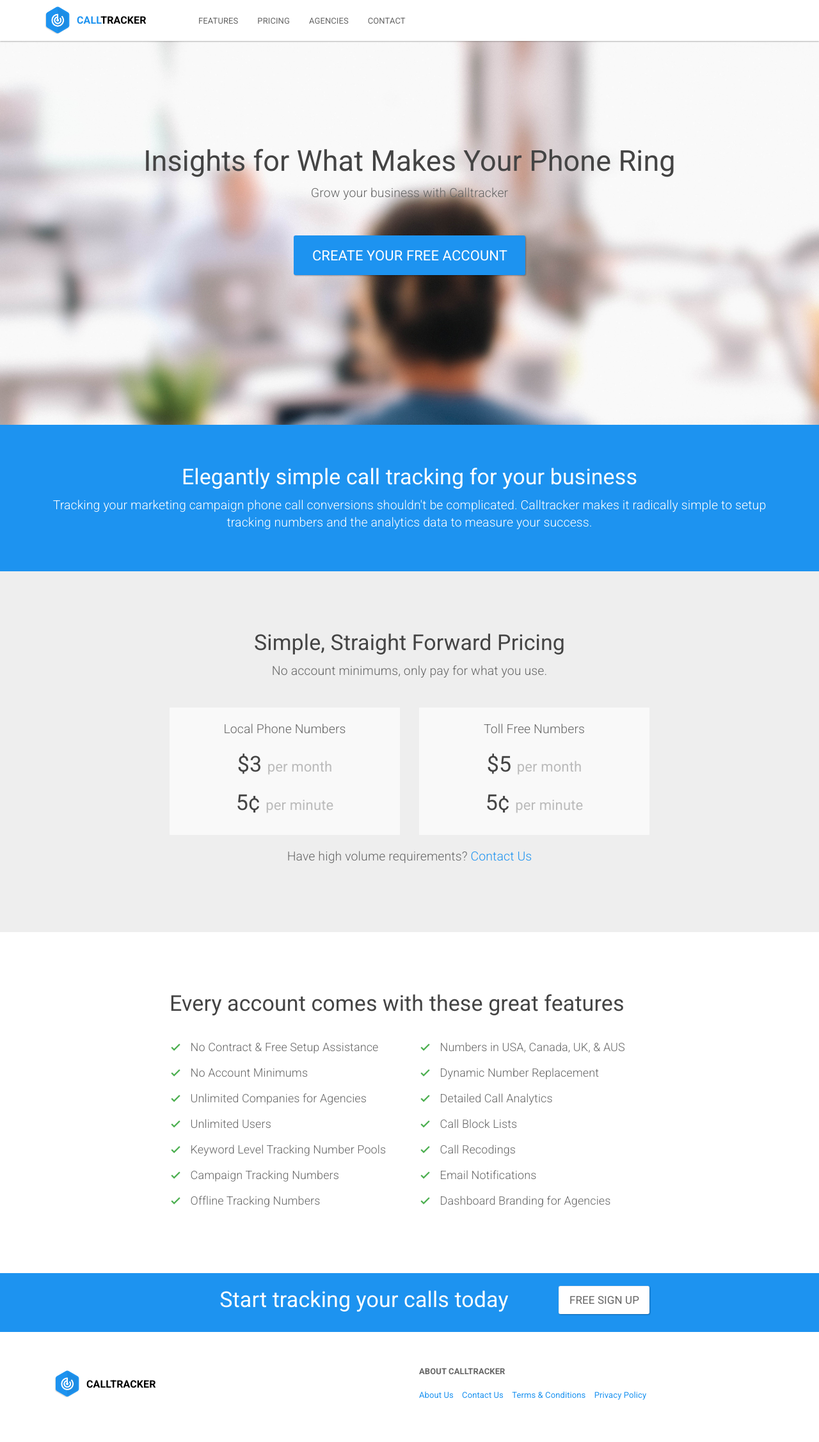
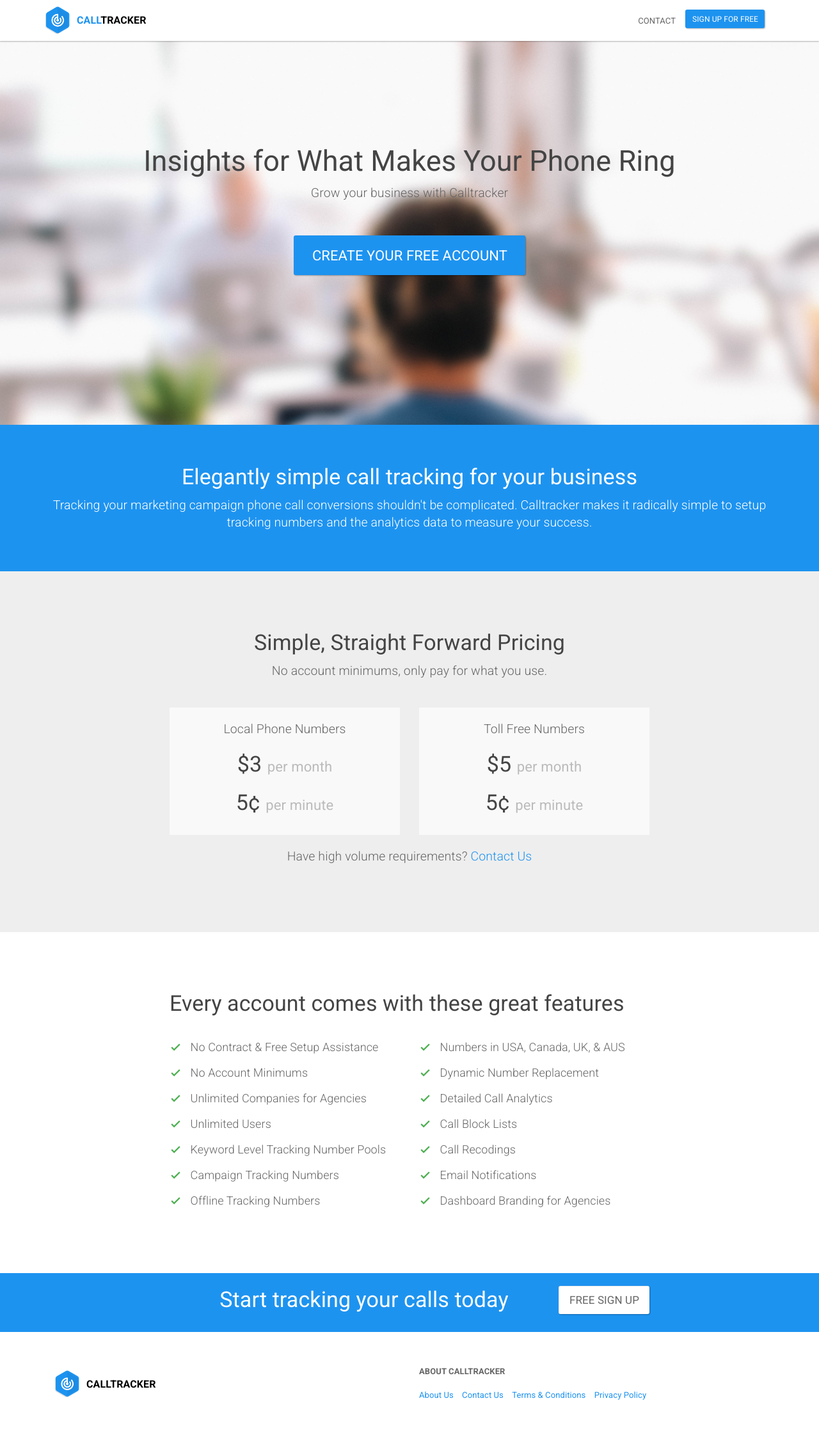
Before and after one commit to sumonst21/calltrackerio-site, a Jekyll site: the page built from index.html, in a window 1280 px wide. Shown: the whole page at 64% size. Built offline with Jekyll 4.4.1, drawn with Linux system fonts in a browser that asks for light colours.

Commit message:
working on the header

```diff
--- a/_includes/header.html
+++ b/_includes/header.html
@@ -12,13 +12,14 @@
         <p class="p-t-10"><span>Call</span>Tracker</p>
       </a>
     </div>
-    <div id="navbar" class="collapse navbar-collapse">
+    <div id="navbar" class="collapse navbar-collapse pull-right">
       <ul class="nav navbar-nav">
-        <li><a href="#">Features</a></li>
-        <li ><a href="#">Pricing</a></li>
-        <li><a href="#">Agencies</a></li>
-        <li><a href="#">Contact</a></li>
+        <li><a href="contact.html">Contact</a></li>
+        <li></li>
       </ul>
+       <a href="#" class="btn btn-primary btn-sm pull-right m-t-15">Sign Up for Free</a>
+  </div>
+
     </div><!--/.nav-collapse -->
-  </div>
+
 </nav>
--- a/css/utility-classes.scss
+++ b/css/utility-classes.scss
@@ -48,6 +48,18 @@
 }
 .m-l-10 {
   margin-left: 10px;
+}
+.m-r-15 {
+  margin-right: 15px;
+}
+.m-t-15 {
+  margin-top: 15px;
+}
+.m-b-15 {
+  margin-bottom: 15px;
+}
+.m-l-15 {
+  margin-left: 15px;
 }
 .p-10 {
   padding: 10px;
--- a/index.html
+++ b/index.html
@@ -8,7 +8,7 @@ title:  'Call Tracking, Phone Call Analytics by Call Tracker '
   <div class="container">
   	<div class="row">
   		<div class="col-md-3">
-  			<a class="navbar-brand" href="/">
+  			<a class="navbar-brand m-t-5" href="/">
 	        <img class="img-responsive pull-left" src="images/calltrackerio-logo-vertical_03.png">
 	        <p class="p-t-10"><span>Call</span>Tracker</p>
 	      </a>
```
